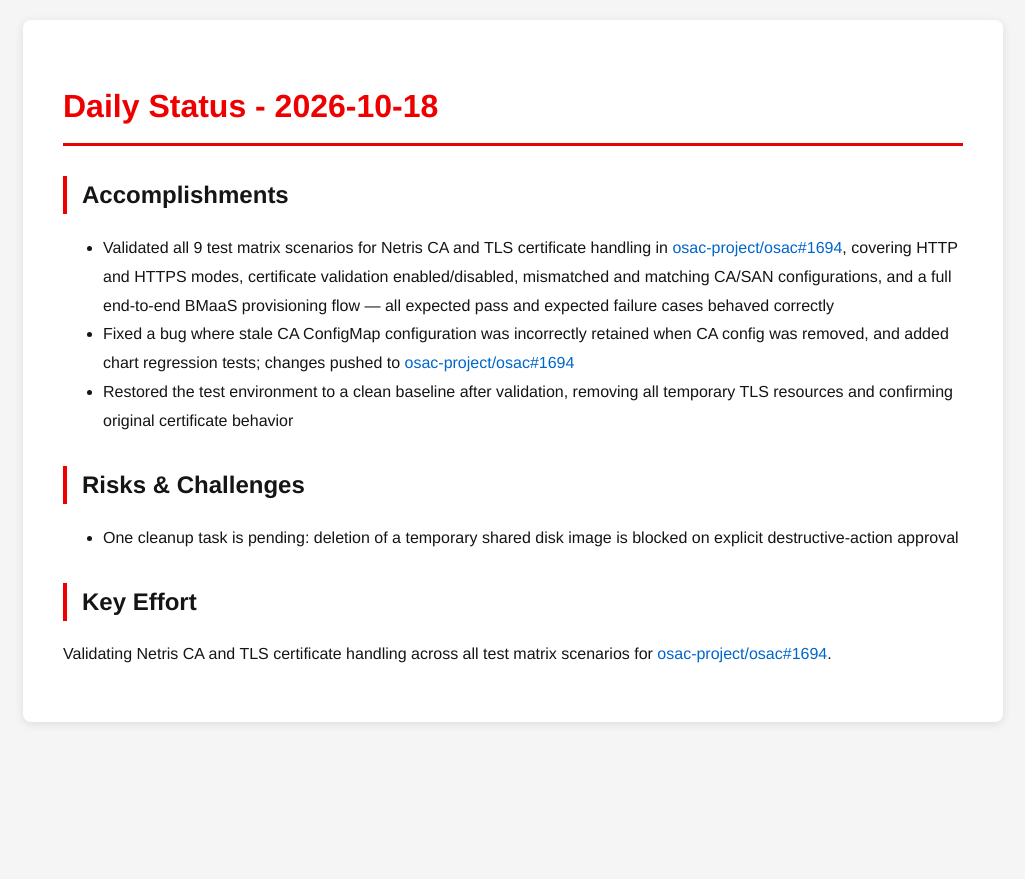
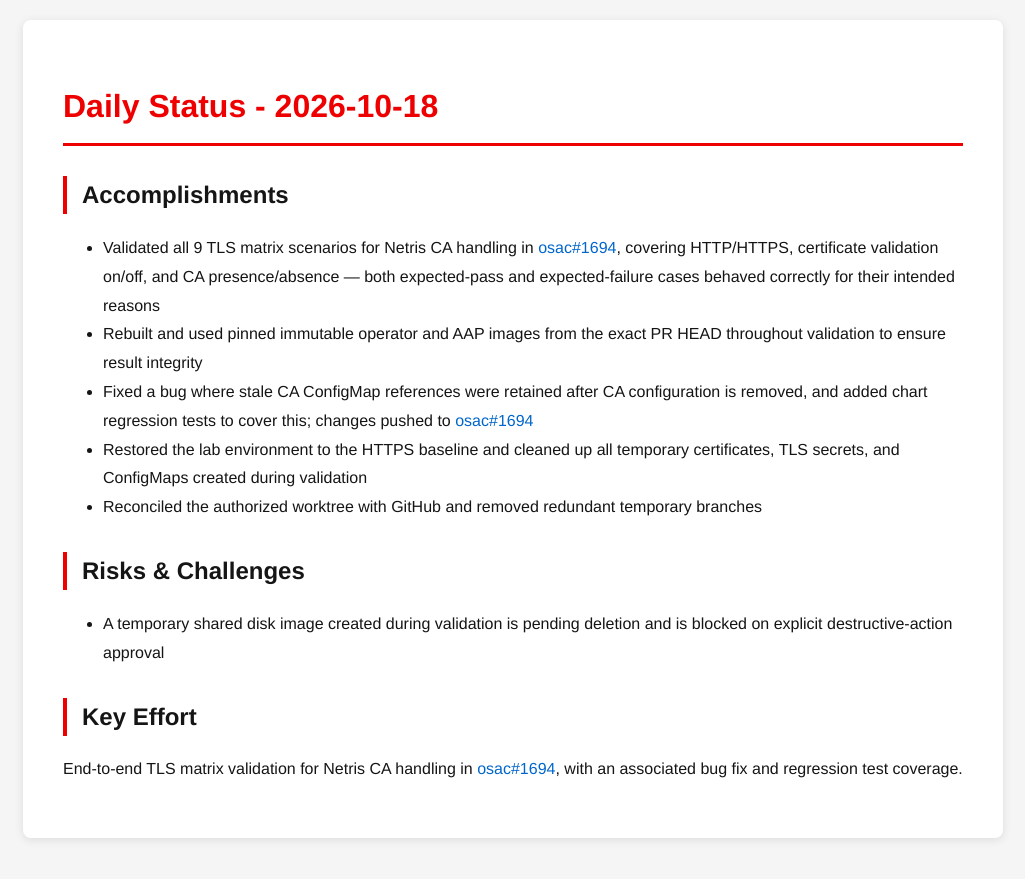
Before and after one commit to tzvatot/daily-status, a Jekyll site: the page built from 2026-10-18.md, in a window 1280 px wide. Shown: the top 879 px of the page, without its empty margins (127-1152 px from the left). Built offline with Jekyll 4.4.1, drawn with Linux system fonts in a browser that asks for light colours.

Commit message:
Daily status update - 2026-10-18

```diff
--- a/2026-10-18.md
+++ b/2026-10-18.md
@@ -7,12 +7,14 @@ date: 2026-10-18
 # Daily Status - 2026-10-18
 
 ## Accomplishments
-- Validated all 9 test matrix scenarios for Netris CA and TLS certificate handling in [osac-project/osac#1694](https://github.com/osac-project/osac/pull/1694), covering HTTP and HTTPS modes, certificate validation enabled/disabled, mismatched and matching CA/SAN configurations, and a full end-to-end BMaaS provisioning flow — all expected pass and expected failure cases behaved correctly
-- Fixed a bug where stale CA ConfigMap configuration was incorrectly retained when CA config was removed, and added chart regression tests; changes pushed to [osac-project/osac#1694](https://github.com/osac-project/osac/pull/1694)
-- Restored the test environment to a clean baseline after validation, removing all temporary TLS resources and confirming original certificate behavior
+- Validated all 9 TLS matrix scenarios for Netris CA handling in [osac#1694](https://github.com/osac-project/osac/pull/1694), covering HTTP/HTTPS, certificate validation on/off, and CA presence/absence — both expected-pass and expected-failure cases behaved correctly for their intended reasons
+- Rebuilt and used pinned immutable operator and AAP images from the exact PR HEAD throughout validation to ensure result integrity
+- Fixed a bug where stale CA ConfigMap references were retained after CA configuration is removed, and added chart regression tests to cover this; changes pushed to [osac#1694](https://github.com/osac-project/osac/pull/1694)
+- Restored the lab environment to the HTTPS baseline and cleaned up all temporary certificates, TLS secrets, and ConfigMaps created during validation
+- Reconciled the authorized worktree with GitHub and removed redundant temporary branches
 
 ## Risks & Challenges
-- One cleanup task is pending: deletion of a temporary shared disk image is blocked on explicit destructive-action approval
+- A temporary shared disk image created during validation is pending deletion and is blocked on explicit destructive-action approval
 
 ## Key Effort
-Validating Netris CA and TLS certificate handling across all test matrix scenarios for [osac-project/osac#1694](https://github.com/osac-project/osac/pull/1694).
+End-to-end TLS matrix validation for Netris CA handling in [osac#1694](https://github.com/osac-project/osac/pull/1694), with an associated bug fix and regression test coverage.
```
